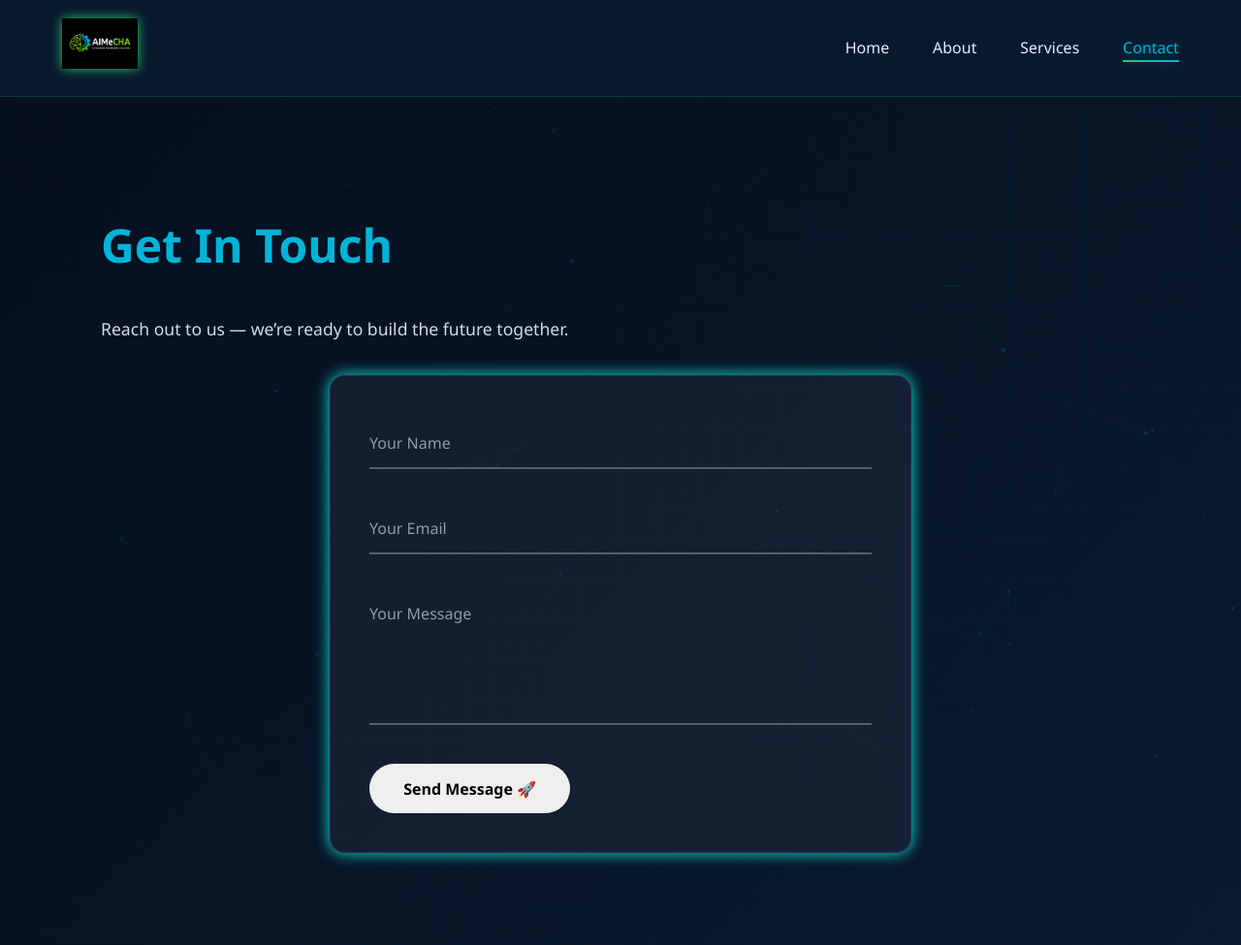
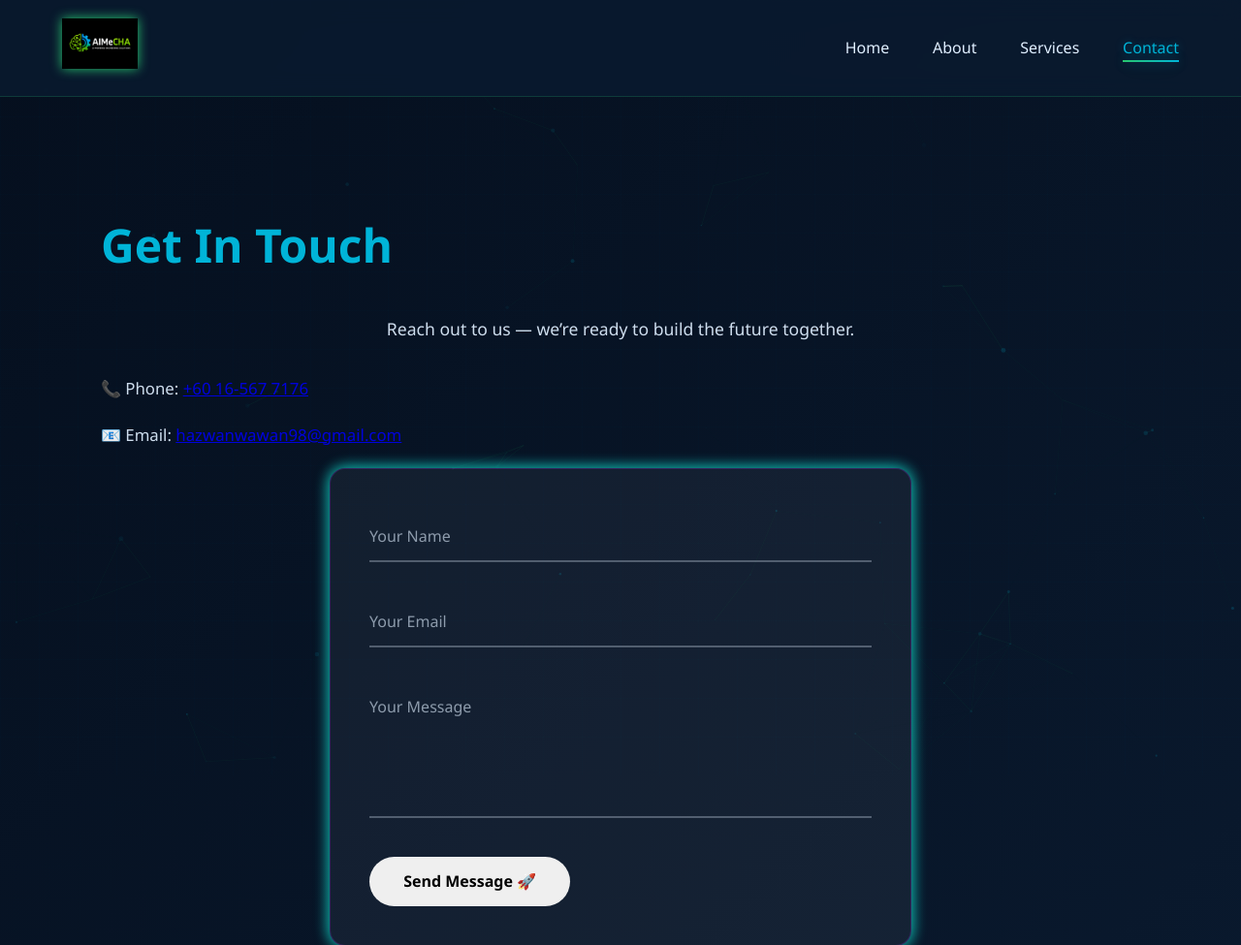
Before and after one commit to EUR-ING-Tc-HazwanHosdi/AIMECHA-Initiatives, a Flask app: page /contact in a window 1280 px wide. Shown: the top 975 px of the page at 97% size. Run offline with Flask 3, Linux system fonts and the light colour scheme.

Commit message:
Update contact.html

```diff
--- a/templates/contact.html
+++ b/templates/contact.html
@@ -3,10 +3,15 @@
 {% block content %}
 <section class="section">
     <h2>Get In Touch</h2>
-    <p style="font-size: 1.1rem; margin-bottom: 2rem; max-width: 700px;">
-        Reach out to us — we’re ready to build the future together.
-    </p>
+    <p style="text-align: center; margin-bottom: 2rem; font-size: 1.1rem;">Reach out to us — we’re ready to build the future together.</p>
 
+    <!-- ✅ CLICKABLE PHONE & EMAIL — RIGHT ABOVE BOX -->
+    <div class="contact-info-top">
+        <p>📞 Phone: <a href="tel:+60165677176">+60 16-567 7176</a></p>
+        <p>📧 Email: <a href="mailto:hazwanwawan98@gmail.com">hazwanwawan98@gmail.com</a></p>
+    </div>
+
+    <!-- ✅ ENQUIRY BOX — SAVES ONLY TO DATABASE -->
     <form class="contact-form" method="POST">
         <div class="form-group">
             <input type="text" name="name" id="name" required>
@@ -22,5 +27,6 @@
         </div>
         <button type="submit" class="btn">Send Message 🚀</button>
     </form>
+
 </section>
 {% endblock %}
```
